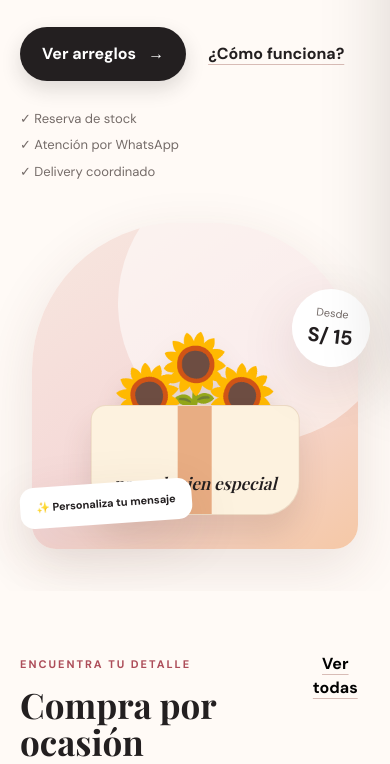
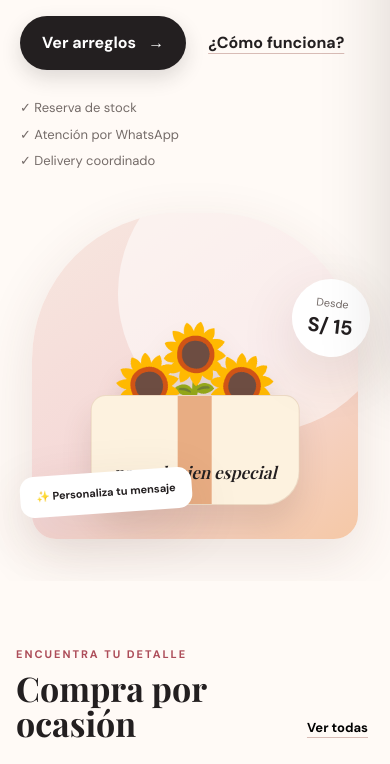
Before and after one commit to ulewis/Store_flowers, a plain HTML site: page index.html in a window 390 px wide. Shown: the part 455-1219 px from the top of the page. Drawn offline with nearby package versions, Linux system fonts and the light colour scheme.

Commit message:
Aplicar correcciones responsive para celular

```diff
--- a/index.html
+++ b/index.html
@@ -10,6 +10,7 @@
   <link rel="preconnect" href="https://fonts.gstatic.com" crossorigin>
   <link href="https://fonts.googleapis.com/css2?family=DM+Sans:wght@400;500;600;700&family=Playfair+Display:wght@600;700&display=swap" rel="stylesheet">
   <link rel="stylesheet" href="assets/styles.css">
+  <link rel="stylesheet" href="assets/mobile-fixes.css">
 </head>
 <body>
   <div class="announcement">🌻 Ediciones especiales, regalos personalizados y delivery coordinado por WhatsApp.</div>
```
